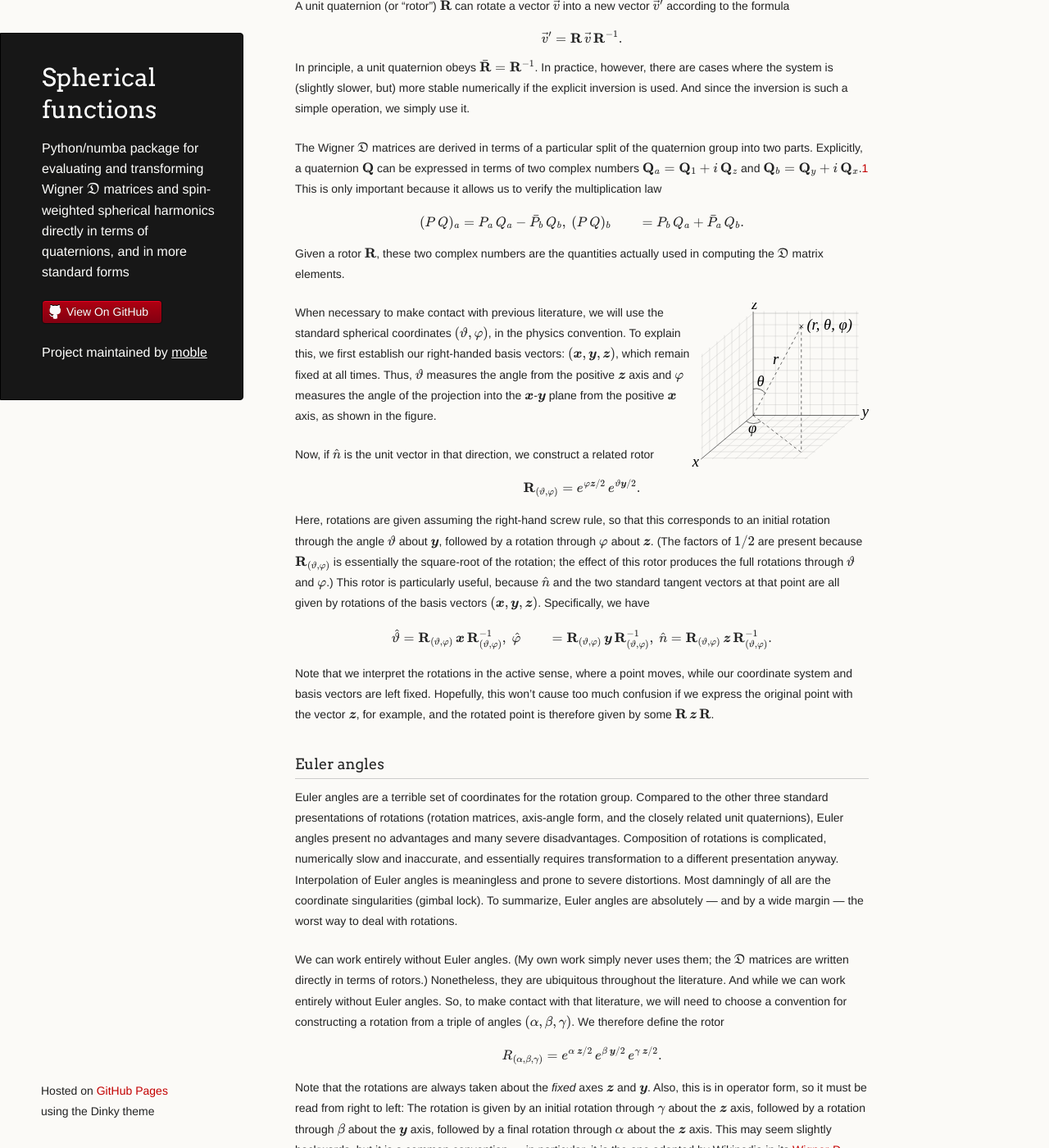
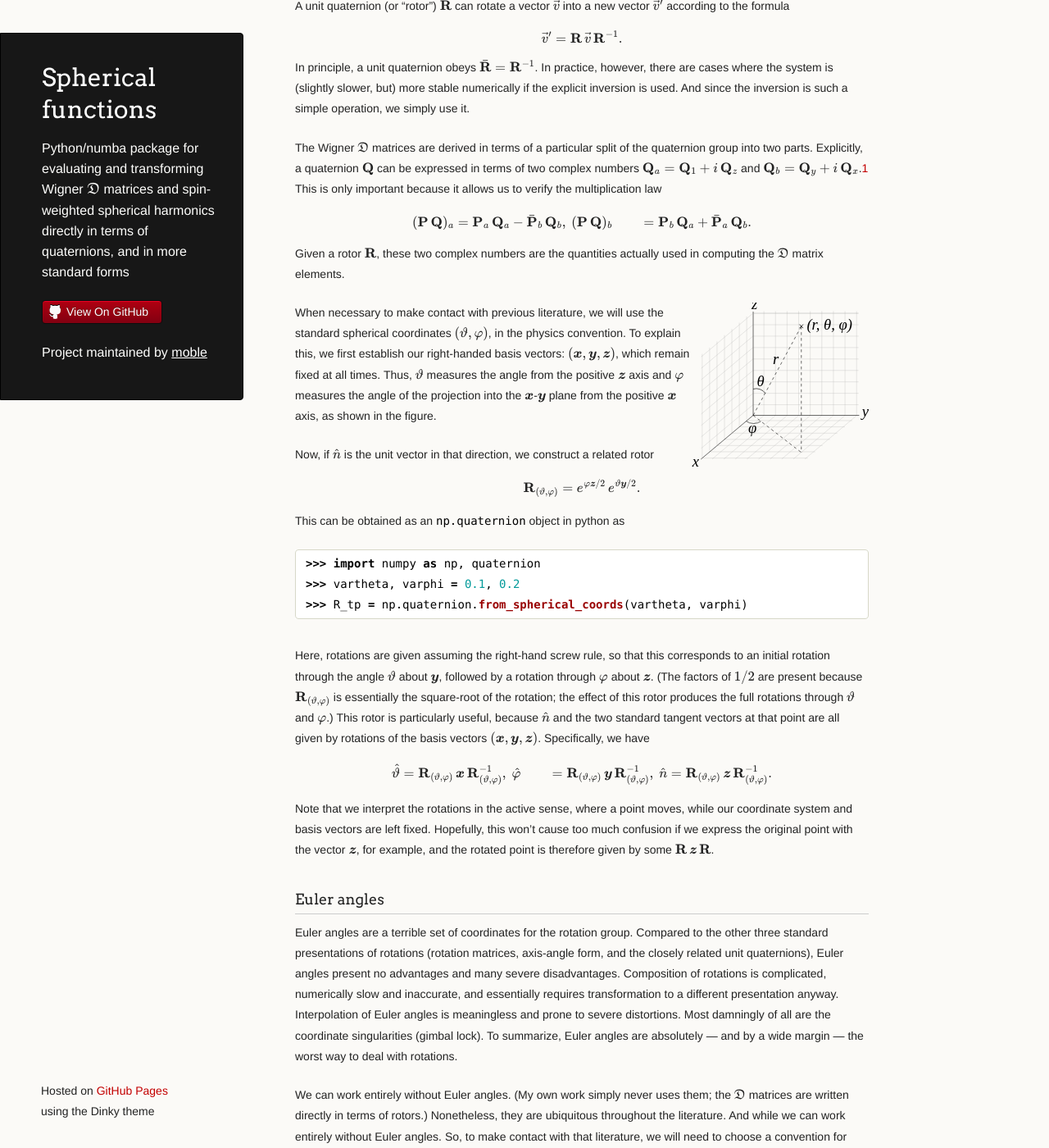
Before and after one commit to moble/spherical_functions, a Jekyll site: the page built from index.md, in a window 1280 px wide and 1400 px high, scrolled down 315 px. Shown: the whole window at 82% size. Built offline with Jekyll 4.4.1, drawn with Linux system fonts in a browser that asks for light colours; formulas are drawn with MathJax 3; some of the changed text lies outside the part shown.

Commit message:
Show how to get the quaternions from spherical/euler angles

````diff
--- a/index.md
+++ b/index.md
@@ -33,8 +33,8 @@ numbers $\quat{Q}\_a = \quat{Q}\_1 + i\, \quat{Q}\_z$ and $\quat{Q}\_b
 = \quat{Q}\_y + i\, \quat{Q}\_x$.<sup>[^1]</sup> This is only important because
 it allows us to verify the multiplication law
 \begin{align}
-  (P\,Q)\_a &= P\_a\, Q\_a - \co{P}\_b\, Q\_b, \\\\
-  (P\,Q)\_b &= P\_b\, Q\_a + \co{P}\_a\, Q\_b.
+  (\quat{P}\,\quat{Q})\_a &= \quat{P}\_a\, \quat{Q}\_a - \co{\quat{P}}\_b\, \quat{Q}\_b, \\\\
+  (\quat{P}\,\quat{Q})\_b &= \quat{P}\_b\, \quat{Q}\_a + \co{\quat{P}}\_a\, \quat{Q}\_b.
 \end{align}
 Given a rotor $\rotor{R}$, these two complex numbers are the
 quantities actually used in computing the $\mathfrak{D}$ matrix
@@ -56,6 +56,14 @@ related rotor
 \begin{equation}
   \rthetaphi = e^{\varphi \basis{z}/2}\, e^{\vartheta \basis{y}/2}.
 \end{equation}
+This can be obtained as an `np.quaternion` object in python as
+
+```python
+>>> import numpy as np, quaternion
+>>> vartheta, varphi = 0.1, 0.2
+>>> R_tp = np.quaternion.from_spherical_coords(vartheta, varphi)
+```
+
 Here, rotations are given assuming the right-hand screw rule, so that
 this corresponds to an initial rotation through the angle $\vartheta$
 about $\basis{y}$, followed by a rotation through $\varphi$ about
@@ -103,6 +111,14 @@ $(\alpha, \beta, \gamma)$.  We therefore define the rotor
   R\_{(\alpha, \beta, \gamma)} = e^{\alpha\, \basis{z}/2}\, e^{\beta\,
   \basis{y}/2}\, e^{\gamma\, \basis{z}/2}.
 \end{equation}
+This can be obtained as an `np.quaternion` object in python as
+
+```python
+>>> import numpy as np, quaternion
+>>> alpha, beta, gamma = 0.1, 0.2, 0.3
+>>> R_euler = np.quaternion.from_euler_angles(alpha, beta, gamma)
+```
+
 Note that the rotations are always taken about the *fixed* axes
 $\basis{z}$ and $\basis{y}$.  Also, this is in operator form, so it
 must be read from right to left: The rotation is given by an initial
````
